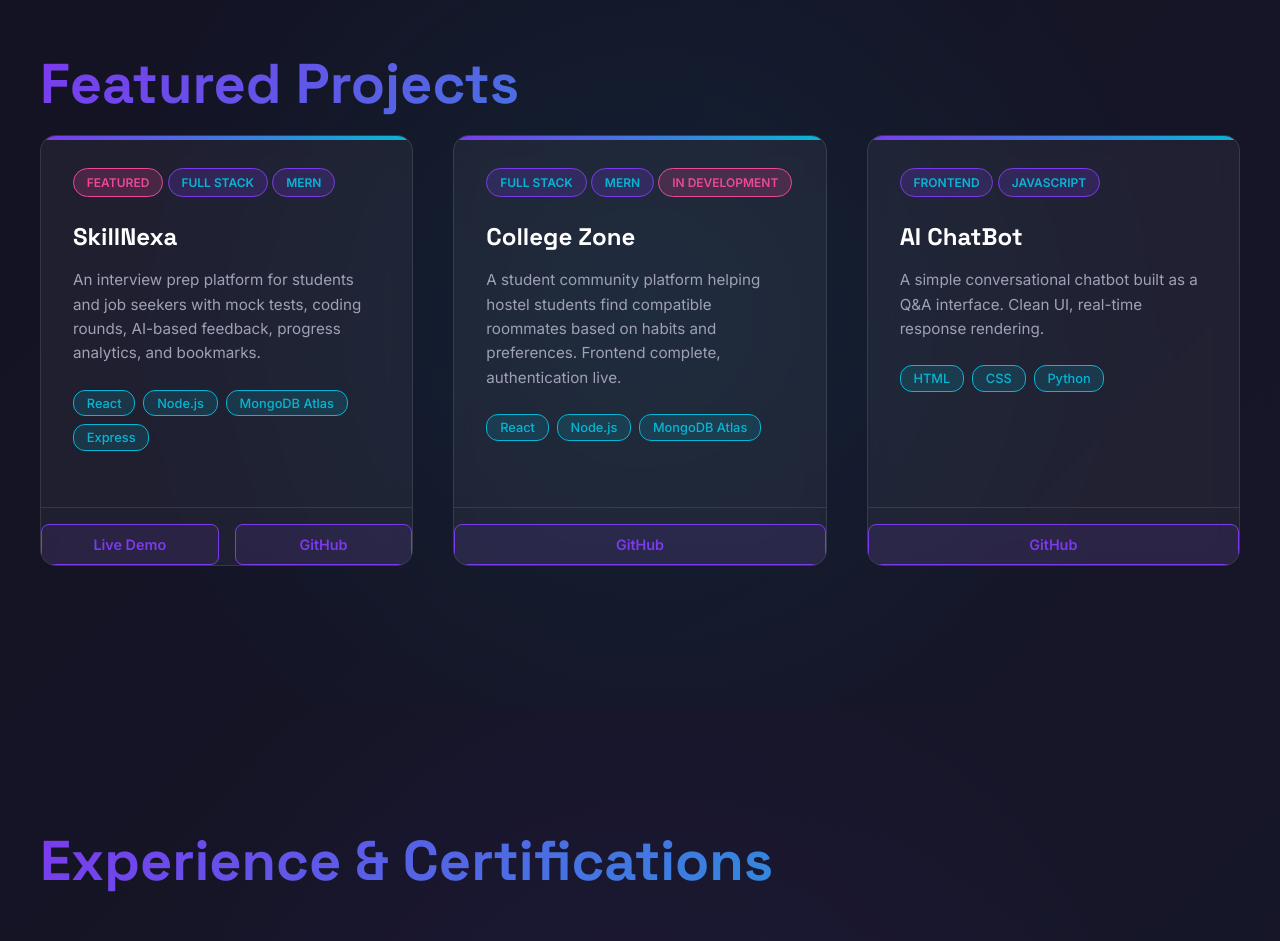
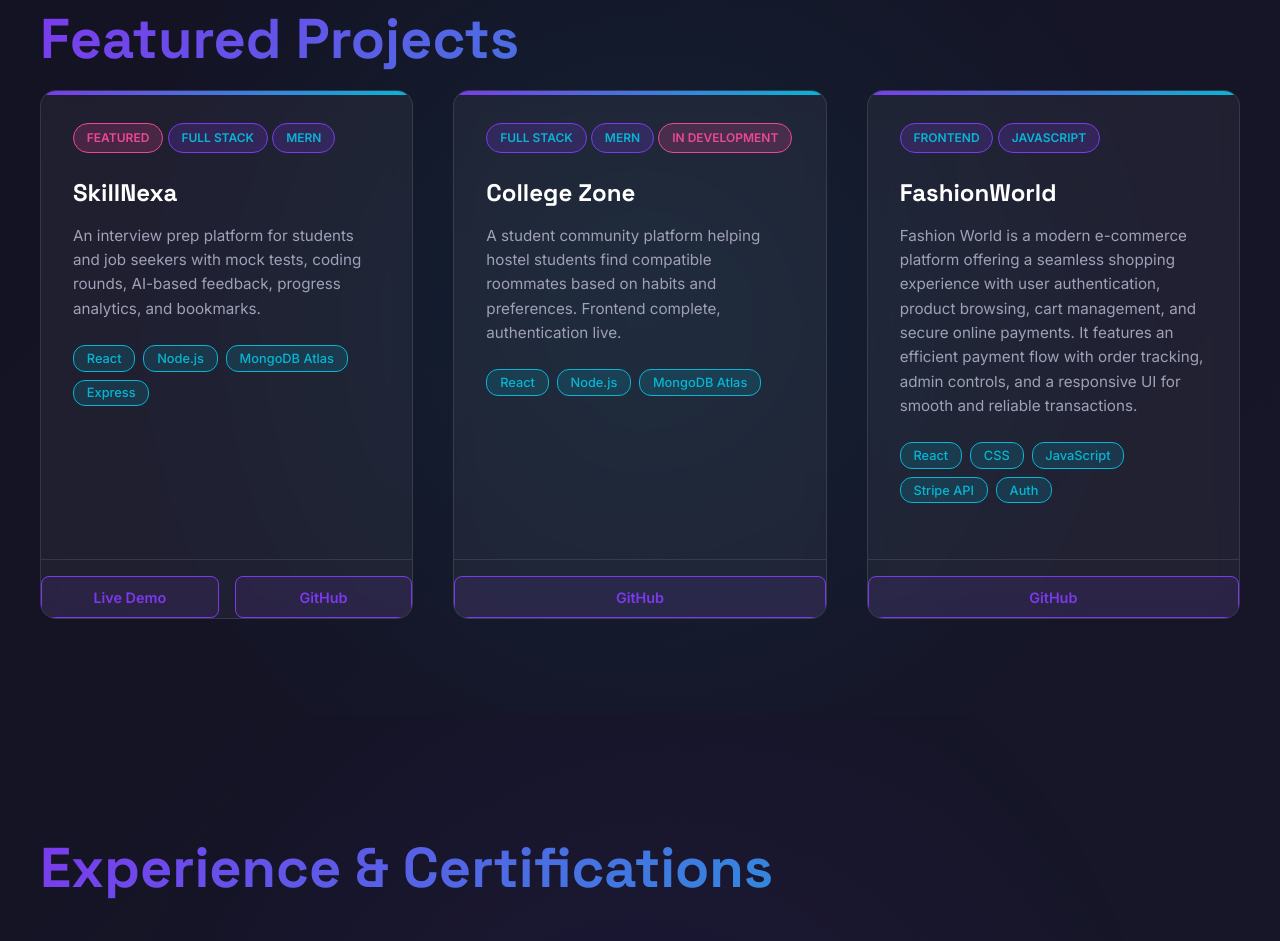
Before and after one commit to Amar2802/Portfolio, a plain HTML site: page index.html in a window 1280 px wide. Shown: the part 2493-3434 px from the top of the page. Drawn offline with nearby package versions, Linux system fonts and the light colour scheme.

Commit message:
Project changed

```diff
--- a/index.html
+++ b/index.html
@@ -201,16 +201,18 @@
                             <span class="project-tag">Frontend</span>
                             <span class="project-tag">JavaScript</span>
                         </div>
-                        <h3 class="project-title">AI ChatBot</h3>
-                        <p class="project-description">A simple conversational chatbot built as a Q&A interface. Clean UI, real-time response rendering.</p>
+                        <h3 class="project-title"> FashionWorld </h3>
+                        <p class="project-description">Fashion World is a modern e-commerce platform offering a seamless shopping experience with user authentication, product browsing, cart management, and secure online payments. It features an efficient payment flow with order tracking, admin controls, and a responsive UI for smooth and reliable transactions.</p>
                         <div class="project-tech">
-                            <span class="tech-tag">HTML</span>
+                            <span class="tech-tag">React</span>
                             <span class="tech-tag">CSS</span>
-                            <span class="tech-tag">Python</span>
+                            <span class="tech-tag">JavaScript</span>
+                            <span class="tech-tag">Stripe API</span>
+                            <span class="tech-tag">Auth</span>
                         </div>
                     </div>
                     <div class="project-links">
-                        <a href="https://github.com/Amar2802/AI-ChatBot" target="_blank" class="project-link">GitHub</a>
+                        <a href="https://github.com/Amar2802/FashionWorld-E-commerce" target="_blank" class="project-link">GitHub</a>
                     </div>
                 </div>
             </div>
```
